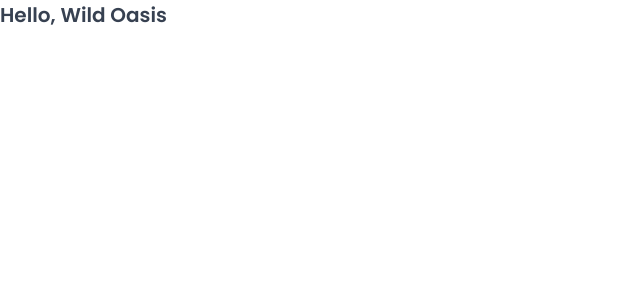
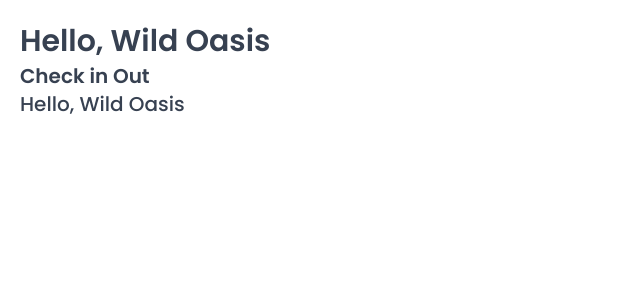
Before and after one commit to AnasHany2193/The-Wild-Oasis, a React (Vite) app: page / in a window 1280 px wide. Shown: the top 300 px of the page, without its empty margins (0-640 px from the left). Built offline with nearby package versions, Linux system fonts and the light colour scheme; a web font is replaced by a local one.

Commit message:
Implement styled component props and css function 🎯

```diff
--- a/src/App.jsx
+++ b/src/App.jsx
@@ -1,16 +1,21 @@
 import styled from "styled-components";
+
+import Heading from "./ui/Heading";
 import GlobalStyles from "./styles/GlobalStyles";
 
-const H1 = styled.h1`
-  font-size: 2rem;
-  font-weight: 600;
+const StyledApp = styled.div`
+  padding: 20px;
 `;
 
 function App() {
   return (
     <>
       <GlobalStyles />
-      <H1>Hello, Wild Oasis</H1>
+      <StyledApp>
+        <Heading as="h1">Hello, Wild Oasis</Heading>
+        <Heading as="h2">Check in Out</Heading>
+        <Heading as="h3">Hello, Wild Oasis</Heading>
+      </StyledApp>
     </>
   );
 }
--- /dev/null
+++ b/src/ui/Heading.jsx
@@ -0,0 +1,28 @@
+import styled, { css } from "styled-components";
+
+const Heading = styled.h1`
+  ${(props) =>
+    props.as === "h1" &&
+    css`
+      font-size: 3rem;
+      font-weight: 600;
+    `};
+
+  ${(props) =>
+    props.as === "h2" &&
+    css`
+      font-size: 2rem;
+      font-weight: 600;
+    `};
+
+  ${(props) =>
+    props.as === "h3" &&
+    css`
+      font-size: 2rem;
+      font-weight: 500;
+    `};
+
+  line-height: 1.4;
+`;
+
+export default Heading;
```
